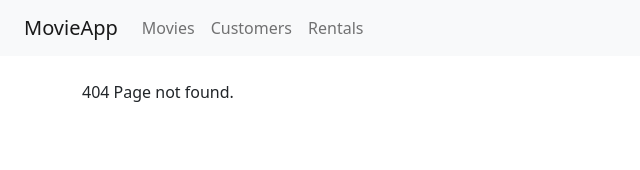
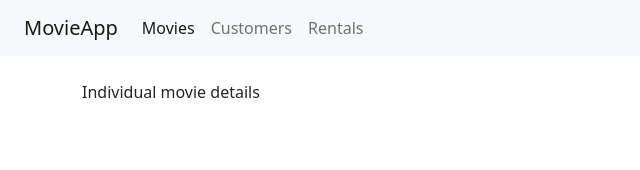
Before and after one commit to CutieMath/react-02, a React (Create React App) app: page /movies/5b21ca3eeb7f6fbccd471816 in a window 1280 px wide. Before the commit this address led to /not-found. Shown: the top 170 px of the page, without its empty margins (0-640 px from the left). Built offline with nearby package versions, Linux system fonts and the light colour scheme.

Commit message:
add movie details route. Next is to add the link to table. To be learnt

```diff
--- a/src/App.js
+++ b/src/App.js
@@ -5,6 +5,7 @@ import NavBar from "./components/navBar";
 import Customers from "./components/customers";
 import Rentals from "./components/rentals";
 import NotFound from "./components/notFound";
+import MovieDetails from "./components/movieDetails";
 import { Navigate, Route, Routes } from "react-router-dom";
 
 class App extends Component {
@@ -15,6 +16,7 @@ class App extends Component {
         <main className="container">
           <Routes>
             <Route path="/movies" element={<Movies />} />
+            <Route path="/movies/:id" element={<MovieDetails />} />
             <Route path="/rentals" element={<Rentals />} />
             <Route path="/customers" element={<Customers />} />
             <Route path="/not-found" element={<NotFound />} />
--- /dev/null
+++ b/src/components/movieDetails.jsx
@@ -0,0 +1,7 @@
+import React from "react";
+
+const MovieDetails = () => {
+  return <div>Individual movie details</div>;
+};
+
+export default MovieDetails;
```
